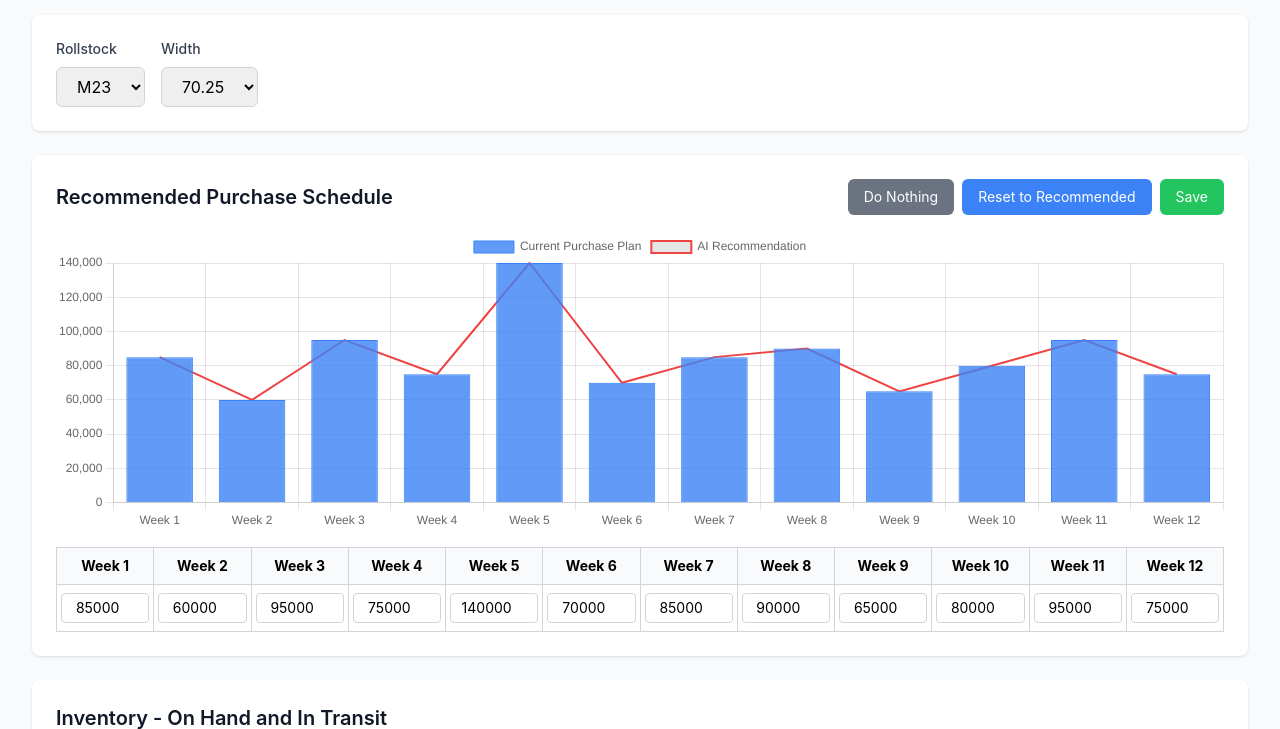
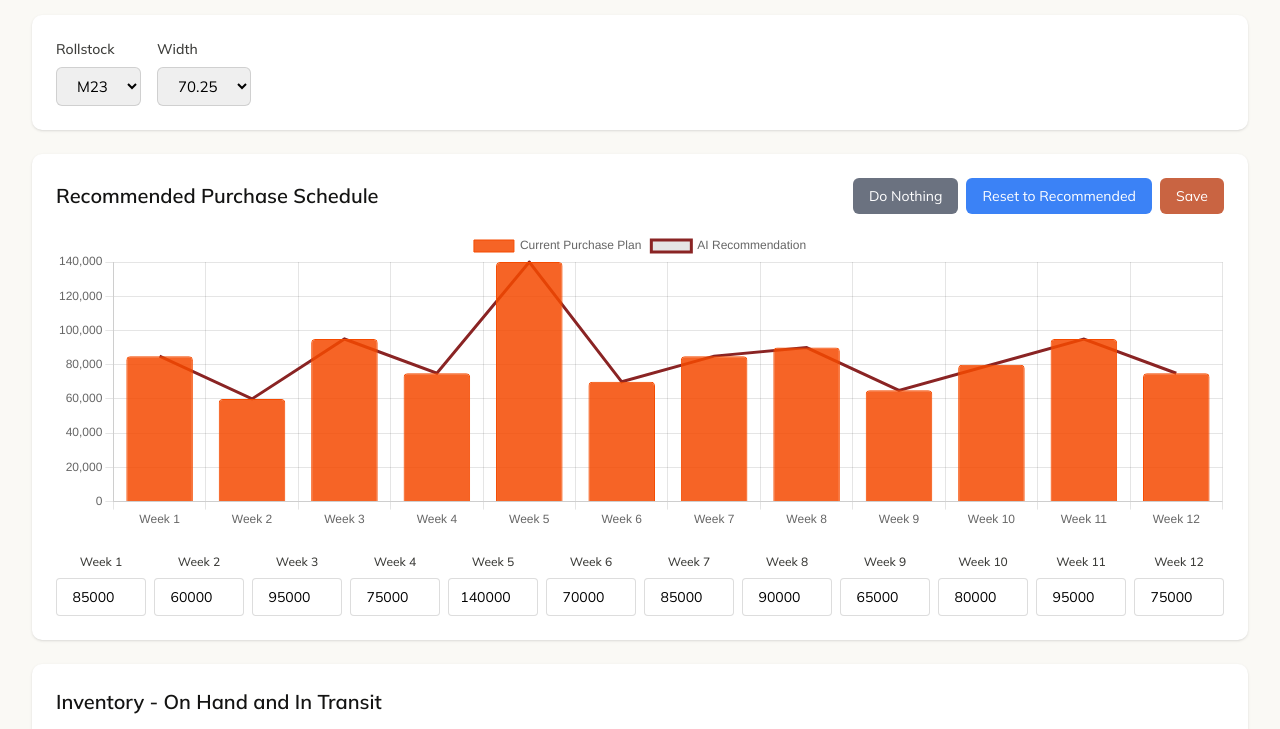
Before and after one commit to jeremy-omni/psc-demo, a plain HTML site: page index.html in a window 1280 px wide. Shown: the part 85-814 px from the top of the page. Drawn offline with nearby package versions, Linux system fonts and the light colour scheme; a web font is replaced by a local one.

Commit message:
Improve styling and fix table alignment
- Replace table with grid layout for better alignment with chart
- Update all chart colors to use Omnifold color scheme
- Add rounded corners to bar charts
- Improve spacing and typography
- Make input fields align properly under chart bars

```diff
--- a/index.html
+++ b/index.html
@@ -4,18 +4,61 @@
     <meta charset="UTF-8">
     <meta name="viewport" content="width=device-width, initial-scale=1.0">
     <title>PSC Purchase Planning Demo</title>
+
+    <!-- Omniapp Fonts -->
+    <link rel="preconnect" href="https://fonts.googleapis.com">
+    <link rel="preconnect" href="https://fonts.gstatic.com" crossorigin>
+    <link href="https://fonts.googleapis.com/css2?family=Mulish:ital,wght@0,200..1000;1,200..1000&family=Quattrocento:wght@400;700&display=swap" rel="stylesheet">
+
     <script src="https://cdn.tailwindcss.com"></script>
+    <script>
+        tailwind.config = {
+            theme: {
+                extend: {
+                    colors: {
+                        'bg-100': 'hsl(48 33.3% 97.1%)',
+                        'bg-200': 'hsl(53 28.6% 94.5%)',
+                        'bg-300': 'hsl(48 25% 92.2%)',
+                        'bg-400': 'hsl(50 20.7% 88.6%)',
+                        'bg-500': 'hsl(50 16.7% 84%)',
+                        'text-100': 'hsl(60 2.6% 7.6%)',
+                        'text-200': 'hsl(60 2.5% 23.3%)',
+                        'text-300': 'hsl(60 2.5% 23.3%)',
+                        'text-400': 'hsl(51 31.1% 43.7%)',
+                        'accent-100': 'hsl(15 55.6% 52.4%)',
+                        'accent-200': 'hsl(15 63.1% 59.6%)',
+                        'danger-100': 'hsl(0 58.6% 34.1%)',
+                        'danger-200': 'hsl(0 75% 75%)',
+                        'border-100': 'hsl(30 3.3% 11.8% / 15%)',
+                        'chart-1': 'oklch(0.646 0.222 41.116)',
+                        'chart-2': 'oklch(0.6 0.118 184.704)',
+                        'chart-3': 'oklch(0.398 0.07 227.392)',
+                        'chart-4': 'oklch(0.828 0.189 84.429)',
+                        'chart-5': 'oklch(0.769 0.188 70.08)',
+                    },
+                    fontFamily: {
+                        sans: ['Mulish', 'Helvetica', 'sans-serif'],
+                        serif: ['Quattrocento', 'serif'],
+                    },
+                    borderRadius: {
+                        'lg': '0.625rem',
+                    }
+                }
+            }
+        }
+    </script>
     <script crossorigin src="https://unpkg.com/react@18/umd/react.development.js"></script>
     <script crossorigin src="https://unpkg.com/react-dom@18/umd/react-dom.development.js"></script>
     <script src="https://cdn.jsdelivr.net/npm/chart.js@4.4.0/dist/chart.umd.min.js"></script>
 
     <style>
         body {
-            font-family: -apple-system, BlinkMacSystemFont, 'Segoe UI', Roboto, 'Helvetica Neue', Arial, sans-serif;
+            font-family: 'Mulish', Helvetica, sans-serif;
+            font-size: 15px;
         }
     </style>
 </head>
-<body class="bg-gray-50">
+<body class="bg-bg-100">
     <div id="root"></div>
 
     <script>
@@ -170,16 +213,17 @@
                     {
                         label: 'Current Purchase Plan',
                         data: purchaseData.map(d => d.currentQty),
-                        backgroundColor: 'rgba(59, 130, 246, 0.8)',
-                        borderColor: 'rgba(59, 130, 246, 1)',
-                        borderWidth: 1
+                        backgroundColor: 'oklch(0.646 0.222 41.116 / 0.85)',
+                        borderColor: 'oklch(0.646 0.222 41.116)',
+                        borderWidth: 1,
+                        borderRadius: 4
                     },
                     {
                         label: 'AI Recommendation',
                         data: purchaseData.map(d => d.recommendedQty),
                         type: 'line',
-                        borderColor: 'rgba(239, 68, 68, 1)',
-                        borderWidth: 2,
+                        borderColor: 'hsl(0 58.6% 34.1%)',
+                        borderWidth: 3,
                         pointRadius: 0,
                         fill: false
                     }
@@ -192,26 +236,29 @@
                     {
                         label: '90th Percentile',
                         data: mockData.inventoryProjection.map(d => d.p90),
-                        borderColor: 'rgba(209, 213, 219, 0.5)',
-                        backgroundColor: 'rgba(243, 244, 246, 0.3)',
+                        borderColor: 'hsl(50 20.7% 88.6% / 0.8)',
+                        backgroundColor: 'hsl(50 20.7% 88.6% / 0.3)',
                         fill: '+1',
-                        pointRadius: 0
+                        pointRadius: 0,
+                        borderWidth: 1
                     },
                     {
                         label: '50th Percentile',
                         data: mockData.inventoryProjection.map(d => d.p50),
-                        borderColor: 'rgba(59, 130, 246, 1)',
-                        borderWidth: 2,
-                        pointRadius: 4,
+                        borderColor: 'oklch(0.6 0.118 184.704)',
+                        borderWidth: 3,
+                        pointRadius: 5,
+                        pointBackgroundColor: 'oklch(0.6 0.118 184.704)',
                         fill: false
                     },
                     {
                         label: '10th Percentile',
                         data: mockData.inventoryProjection.map(d => d.p10),
-                        borderColor: 'rgba(209, 213, 219, 0.5)',
-                        backgroundColor: 'rgba(255, 255, 255, 0.8)',
+                        borderColor: 'hsl(50 20.7% 88.6% / 0.8)',
+                        backgroundColor: 'transparent',
                         fill: false,
-                        pointRadius: 0
+                        pointRadius: 0,
+                        borderWidth: 1
                     }
                 ]
             };
@@ -222,9 +269,10 @@
                     {
                         label: 'Incoming Shipments',
                         data: mockData.arrivals.map(d => d.totalQty),
-                        backgroundColor: 'rgba(16, 185, 129, 0.8)',
-                        borderColor: 'rgba(16, 185, 129, 1)',
-                        borderWidth: 1
+                        backgroundColor: 'oklch(0.828 0.189 84.429 / 0.85)',
+                        borderColor: 'oklch(0.828 0.189 84.429)',
+                        borderWidth: 1,
+                        borderRadius: 4
                     }
                 ]
             };
@@ -235,16 +283,18 @@
                     {
                         label: 'Confirmed',
                         data: mockData.consumption.map(d => d.confirmed),
-                        backgroundColor: 'rgba(30, 64, 175, 0.8)',
-                        borderColor: 'rgba(30, 64, 175, 1)',
-                        borderWidth: 1
+                        backgroundColor: 'oklch(0.398 0.07 227.392 / 0.9)',
+                        borderColor: 'oklch(0.398 0.07 227.392)',
+                        borderWidth: 1,
+                        borderRadius: 4
                     },
                     {
                         label: 'Expected',
                         data: mockData.consumption.map(d => d.expected),
-                        backgroundColor: 'rgba(147, 197, 253, 0.8)',
-                        borderColor: 'rgba(147, 197, 253, 1)',
-                        borderWidth: 1
+                        backgroundColor: 'oklch(0.6 0.118 184.704 / 0.6)',
+                        borderColor: 'oklch(0.6 0.118 184.704)',
+                        borderWidth: 1,
+                        borderRadius: 4
                     }
                 ]
             } : {
@@ -253,36 +303,37 @@
                     {
                         label: 'Total Consumption',
                         data: mockData.consumption.map(d => d.total),
-                        backgroundColor: 'rgba(96, 165, 250, 0.8)',
-                        borderColor: 'rgba(96, 165, 250, 1)',
-                        borderWidth: 1
+                        backgroundColor: 'oklch(0.6 0.118 184.704 / 0.85)',
+                        borderColor: 'oklch(0.6 0.118 184.704)',
+                        borderWidth: 1,
+                        borderRadius: 4
                     }
                 ]
             };
 
-            return h('div', { className: 'min-h-screen bg-gray-50 p-8' },
+            return h('div', { className: 'min-h-screen bg-bg-100 p-8' },
                 h('div', { className: 'max-w-7xl mx-auto' },
-                    h('h1', { className: 'text-3xl font-bold text-gray-900 mb-8' }, 'PSC Purchase Planning'),
+                    h('h1', { className: 'text-3xl font-bold text-text-100 mb-8' }, 'PSC Purchase Planning'),
 
                     // Rollstock Selector
                     h('div', { className: 'bg-white rounded-lg shadow p-6 mb-6' },
                         h('div', { className: 'flex gap-4' },
                             h('div', null,
-                                h('label', { className: 'block text-sm font-medium text-gray-700 mb-2' }, 'Rollstock'),
+                                h('label', { className: 'block text-sm font-medium text-text-200 mb-2' }, 'Rollstock'),
                                 h('select', {
                                     value: selectedRollstock,
                                     onChange: handleRollstockChange,
-                                    className: 'border border-gray-300 rounded-md px-4 py-2 focus:ring-2 focus:ring-blue-500 focus:border-blue-500'
+                                    className: 'border border-border-100 rounded-md px-4 py-2 focus:ring-2 focus:ring-blue-500 focus:border-blue-500'
                                 }, rollstockWidthCombinations.map(r =>
                                     h('option', { key: r.rollstock, value: r.rollstock }, r.rollstock)
                                 ))
                             ),
                             h('div', null,
-                                h('label', { className: 'block text-sm font-medium text-gray-700 mb-2' }, 'Width'),
+                                h('label', { className: 'block text-sm font-medium text-text-200 mb-2' }, 'Width'),
                                 h('select', {
                                     value: selectedWidth,
                                     onChange: (e) => setSelectedWidth(parseFloat(e.target.value)),
-                                    className: 'border border-gray-300 rounded-md px-4 py-2 focus:ring-2 focus:ring-blue-500 focus:border-blue-500'
+                                    className: 'border border-border-100 rounded-md px-4 py-2 focus:ring-2 focus:ring-blue-500 focus:border-blue-500'
                                 }, availableWidths.map(w =>
                                     h('option', { key: w, value: w }, w)
                                 ))
@@ -293,7 +344,7 @@
                     // Panel 1: Purchase Recommendations
                     h('div', { className: 'bg-white rounded-lg shadow p-6 mb-6' },
                         h('div', { className: 'flex justify-between items-center mb-4' },
-                            h('h2', { className: 'text-xl font-semibold text-gray-900' }, 'Recommended Purchase Schedule'),
+                            h('h2', { className: 'text-xl font-semibold text-text-100' }, 'Recommended Purchase Schedule'),
                             h('div', { className: 'flex gap-2' },
                                 h('button', {
                                     onClick: handleDoNothing,
@@ -305,39 +356,23 @@
                                 }, 'Reset to Recommended'),
                                 h('button', {
                                     onClick: handleSave,
-                                    className: 'px-4 py-2 bg-green-500 text-white rounded-md hover:bg-green-600 transition text-sm'
+                                    className: 'px-4 py-2 bg-accent-100 text-white rounded-md hover:bg-accent-200 transition text-sm'
                                 }, 'Save')
                             )
                         ),
                         h(ChartComponent, { type: 'bar', data: purchaseChartData }),
-                        h('div', { className: 'mt-4 overflow-x-auto' },
-                            h('table', { className: 'min-w-full border-collapse text-sm' },
-                                h('thead', null,
-                                    h('tr', null,
+                        h('div', { className: 'mt-6' },
+                            h('div', { className: 'grid grid-cols-12 gap-2' },
                                 purchaseData.map(item =>
-                                            h('th', {
-                                                key: item.week,
-                                                className: 'border border-gray-300 px-2 py-2 bg-gray-50'
-                                            }, `Week ${item.week}`)
-                                        )
-                                    )
-                                ),
-                                h('tbody', null,
-                                    h('tr', null,
-                                        purchaseData.map(item =>
-                                            h('td', {
-                                                key: item.week,
-                                                className: 'border border-gray-300 px-1 py-2'
-                                            },
+                                    h('div', { key: item.week, className: 'flex flex-col' },
+                                        h('div', { className: 'text-center text-xs font-medium text-text-200 mb-2' }, `Week ${item.week}`),
                                         h('input', {
                                             type: 'number',
                                             value: item.currentQty,
                                             onChange: (e) => handleQuantityChange(item.week, parseInt(e.target.value) || 0),
                                             step: '1000',
-                                                    className: 'w-full px-2 py-1 border border-gray-300 rounded text-center text-sm'
+                                            className: 'w-full px-2 py-2 border border-border-100 rounded text-center text-sm focus:ring-2 focus:ring-accent-100 focus:border-accent-100'
                                         })
-                                            )
-                                        )
                                     )
                                 )
                             )
@@ -346,20 +381,20 @@
 
                     // Panel 2: Inventory Projection
                     h('div', { className: 'bg-white rounded-lg shadow p-6 mb-6' },
-                        h('h2', { className: 'text-xl font-semibold text-gray-900 mb-4' }, 'Inventory - On Hand and In Transit'),
+                        h('h2', { className: 'text-xl font-semibold text-text-100 mb-4' }, 'Inventory - On Hand and In Transit'),
                         h(ChartComponent, { type: 'line', data: inventoryChartData })
                     ),
 
                     // Panel 3: Inventory Arrivals
                     h('div', { className: 'bg-white rounded-lg shadow p-6 mb-6' },
-                        h('h2', { className: 'text-xl font-semibold text-gray-900 mb-4' }, 'Inventory Arrivals'),
+                        h('h2', { className: 'text-xl font-semibold text-text-100 mb-4' }, 'Inventory Arrivals'),
                         h(ChartComponent, { type: 'bar', data: arrivalsChartData })
                     ),
 
                     // Panel 4: Consumption
                     h('div', { className: 'bg-white rounded-lg shadow p-6 mb-6' },
                         h('div', { className: 'flex justify-between items-center mb-4' },
-                            h('h2', { className: 'text-xl font-semibold text-gray-900' }, 'Consumption (Forecast Demand)'),
+                            h('h2', { className: 'text-xl font-semibold text-text-100' }, 'Consumption (Forecast Demand)'),
                             h('label', { className: 'flex items-center gap-2' },
                                 h('input', {
                                     type: 'checkbox',
@@ -367,7 +402,7 @@
                                     onChange: (e) => setShowDecomposed(e.target.checked),
                                     className: 'w-4 h-4'
                                 }),
-                                h('span', { className: 'text-sm font-medium text-gray-700' }, 'Decompose into confirmed and expected')
+                                h('span', { className: 'text-sm font-medium text-text-200' }, 'Decompose into confirmed and expected')
                             )
                         ),
                         h(ChartComponent, {
@@ -381,8 +416,8 @@
                     h('div', { className: 'bg-white rounded-lg shadow p-6' },
                         h('div', { className: 'flex gap-4' },
                             h('button', { className: 'px-6 py-2 bg-blue-500 text-white rounded-md font-medium' }, 'Purchase'),
-                            h('button', { className: 'px-6 py-2 bg-gray-200 text-gray-700 rounded-md font-medium hover:bg-gray-300 transition' }, 'Forecast'),
-                            h('button', { className: 'px-6 py-2 bg-gray-200 text-gray-700 rounded-md font-medium hover:bg-gray-300 transition' }, 'Demand Orders')
+                            h('button', { className: 'px-6 py-2 bg-bg-300 text-text-200 rounded-md font-medium hover:bg-bg-400 transition' }, 'Forecast'),
+                            h('button', { className: 'px-6 py-2 bg-bg-300 text-text-200 rounded-md font-medium hover:bg-bg-400 transition' }, 'Demand Orders')
                         )
                     )
                 )
```
Lines whose indentation alone changed are shown as unchanged.
